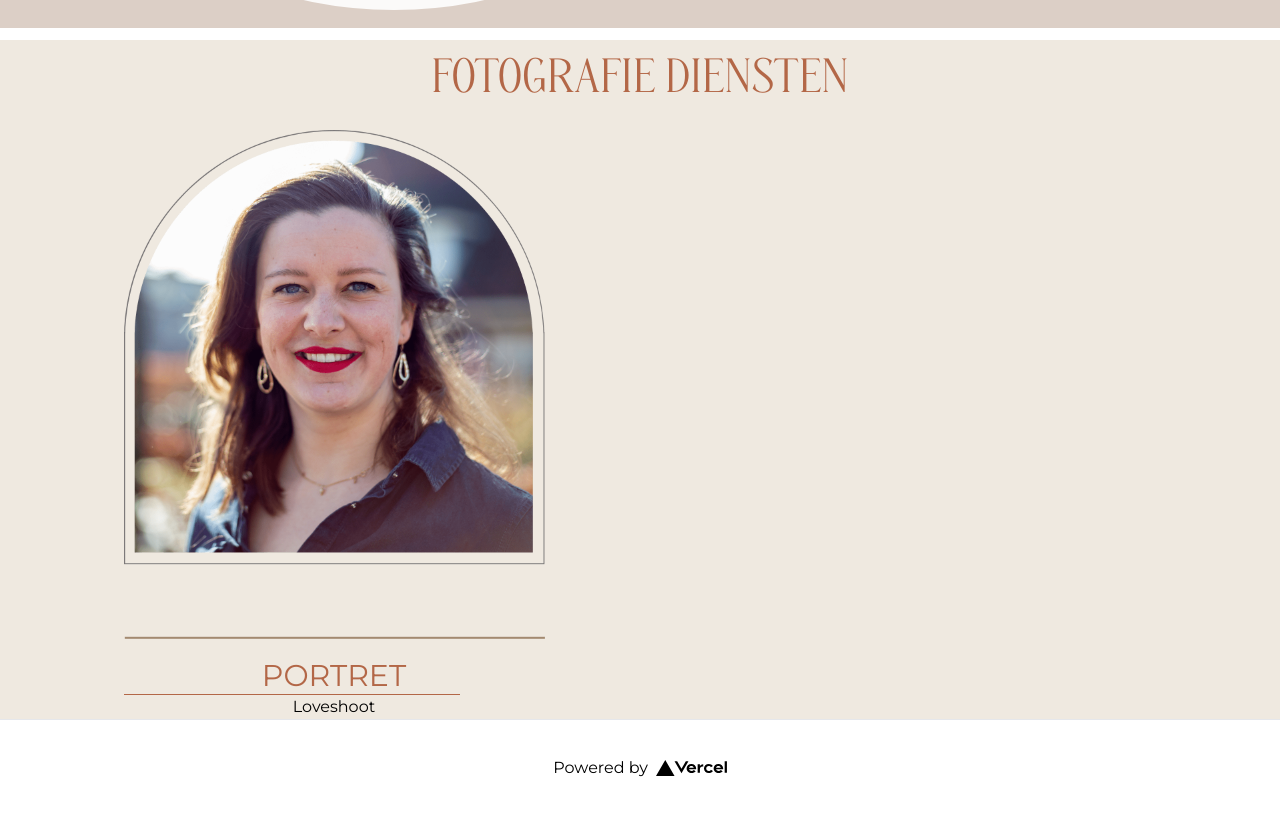
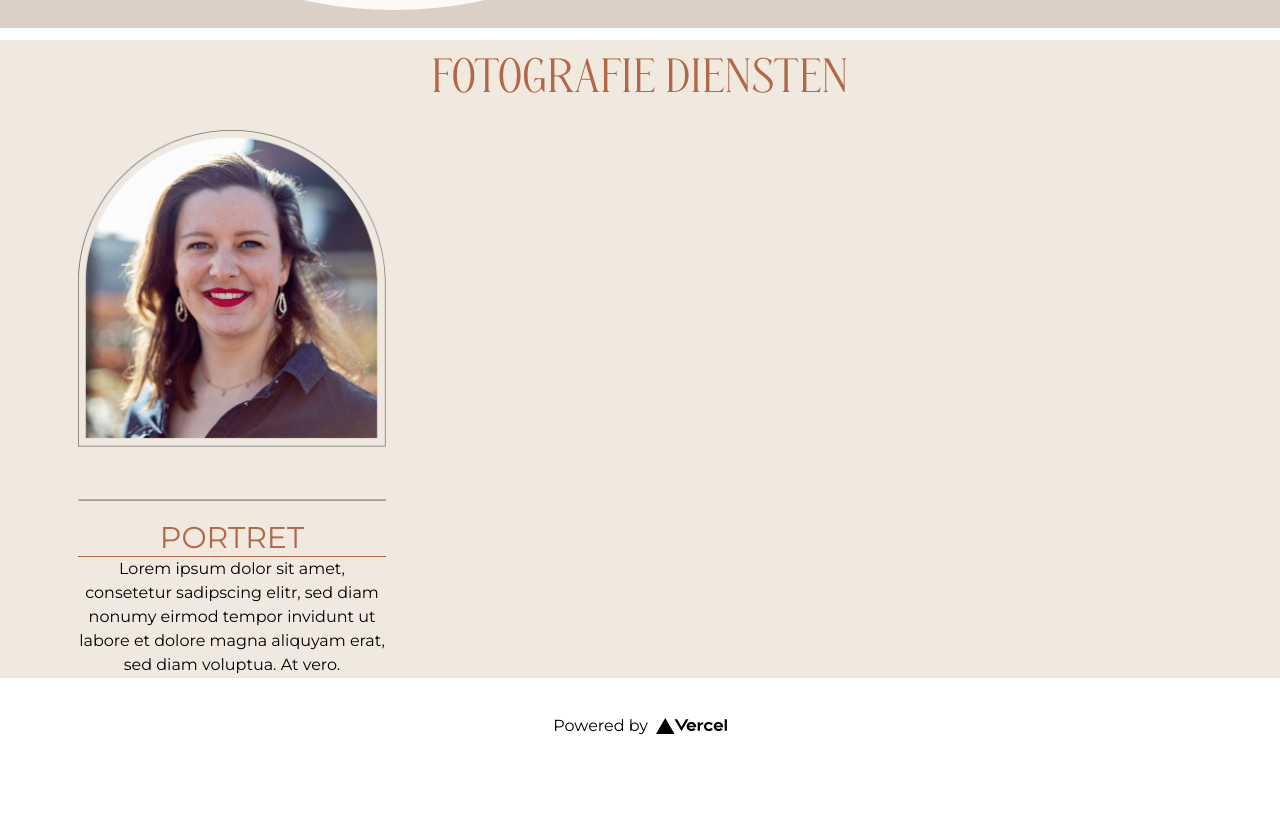
Before and after one commit to Sneruall/fotos-van-emily, a Next.js app: page / in a window 1280 px wide. Shown: the part 1692-2506 px from the top of the page. After the commit the page ends 2465 px from the top, so only its background shows below. Built offline with nearby package versions, Linux system fonts and the light colour scheme.

Commit message:
diensten sectie

```diff
--- a/pages/index.js
+++ b/pages/index.js
@@ -19,13 +19,14 @@ export default function Home() {
 
       <Welcome />
 
+      {/* Onderstaande sectie tot een diensten component maken, met daarin weer losse components voor de inhoudelijke afzonderlijke diensten (portret etc) */}
       <div className="bg-pink-light text-center">
         <p className="my-3 text-5xl font-display uppercase text-pink-darkest leading-snug">
           Fotografie diensten
         </p>
 
-        <div className="grid grid-rows-1 md:grid-cols-2 md:gap-6 justify-items-center mx-10">
-          <div>
+        <div className="grid grid-rows-1 md:grid-cols-3 md:gap-6 justify-items-center mx-10">
+          <div className="w-4/5">
             <div className="my-3">
               <Image
                 src="/images/diensten1.png"
@@ -35,8 +36,12 @@ export default function Home() {
               />
             </div>
             <p className="text-3xl uppercase text-pink-darkest">Portret</p>
-            <hr className="border-1 border-pink-darkest w-4/5" />
-            <div>Loveshoot</div>
+            <hr className="border-1 border-pink-darkest" />
+            <p className="hidden md:block">
+              Lorem ipsum dolor sit amet, consetetur sadipscing elitr, sed diam
+              nonumy eirmod tempor invidunt ut labore et dolore magna aliquyam
+              erat, sed diam voluptua. At vero.
+            </p>
           </div>
         </div>
       </div>
```
